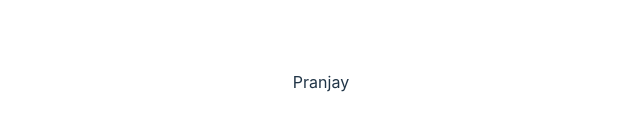
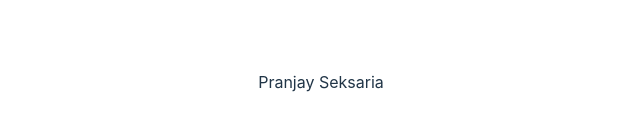
Before and after one commit to SATVIK297/Hostel-Management-System, a React (Vite) app in the folder Frontend/: page / in a window 1280 px wide. Shown: the part 318-448 px from the top of the page, without its empty margins (319-959 px from the left). Built offline with nearby package versions, Linux system fonts and the light colour scheme.

Commit message:
Seksaria addes

```diff
--- a/Frontend/src/App.jsx
+++ b/Frontend/src/App.jsx
@@ -9,7 +9,7 @@ function App() {
   return (
     <>
       <div>
-        Pranjay
+        Pranjay Seksaria
         </div>
     </>
   )
```
